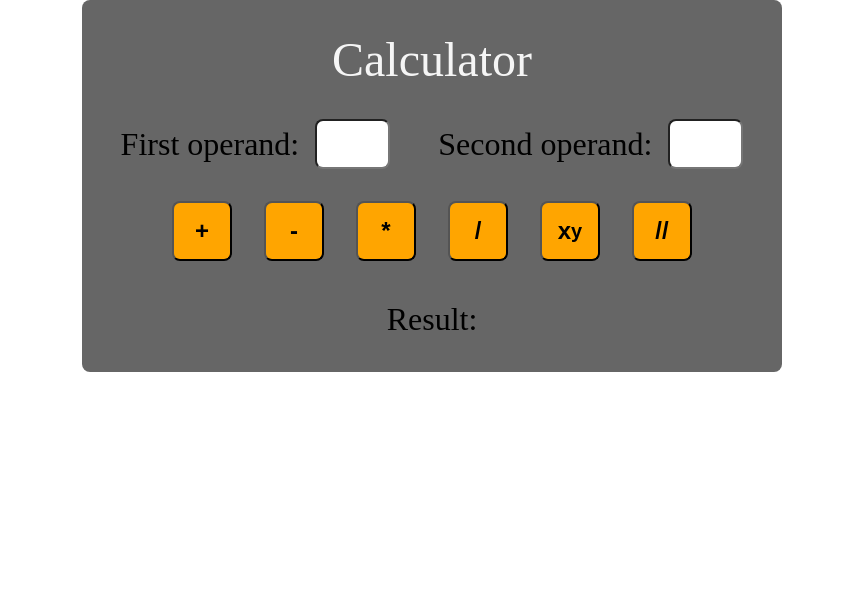
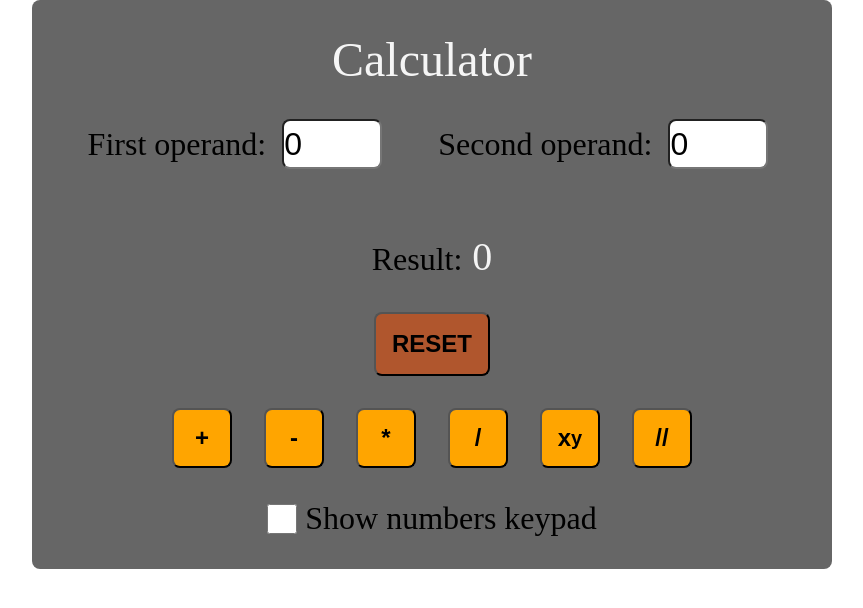
Before and after one commit to 1amanton/-GB-Education-Vue, a Vue app: page /#/ in a window 1280 px wide. Shown: the top 608 px of the page, without its empty margins (208-1071 px from the left). Built offline with nearby package versions, Linux system fonts and the light colour scheme.

Commit message:
home work nums pads

```diff
--- a/src/components/CalculatorComponent.vue
+++ b/src/components/CalculatorComponent.vue
@@ -5,9 +5,10 @@
     <div class="operand">
       <div class="operand-item">
         <label for="operand-first">First operand:</label>
-        <input type="number"
+        <input type="number" checked
                id="operand-first"
                v-model.number="operandFirst"
+
         >
       </div>
 
@@ -20,31 +21,77 @@
       </div>
     </div>
 
-    <div class="actions">
-      <button
-          @click="getSum"
-      >+</button>
-      <button
-          @click="getSubtraction"
-      >-</button>
-      <button
-          @click="getMultiply"
-      >*</button>
-      <button
-          @click="getDivide"
-      >/</button>
-      <button
-          @click="getPow"
-      >x<sup>y</sup>
-      </button>
-      <button
-          @click="getFloor"
-      >//</button>
-    </div>
+    <span class="error">{{ divideError }}</span>
 
     <div class="result">
       Result:<span id="result"> {{ result }}</span>
     </div>
+
+    <div class="reset">
+      <button @click="reset">RESET</button>
+    </div>
+
+    <div class="actions">
+      <button
+          @click="calculate()"
+      >+</button>
+      <button
+          @click="calculate('-')"
+      >-</button>
+      <button
+          @click="calculate('*')"
+      >*</button>
+      <button
+          @click="calculate('/')"
+      >/</button>
+      <button
+          @click="calculate('xy')"
+      >x<sup>y</sup>
+      </button>
+      <button
+          @click="calculate('//')"
+      >//</button>
+    </div>
+
+    <div id="numbers-show">
+      <input type="checkbox" name="" id="num-show" v-model="numbersVisibility">
+      <label for="num-show">Show numbers keypad</label>
+    </div>
+
+    <div class="numbers" v-if="numbersVisibility">
+      <div class="nums">
+        <button
+            v-for="(number,idx) in numbers"
+            :key="idx"
+            @click="numberClick(number)"
+        >
+          {{ number }}
+        </button>
+
+        <button id="backspace"
+            @click="numbersDel"
+        >&lArr;</button>
+      </div>
+
+      <div class="ops">
+        <div class="radios">
+          <div class="radios-item">
+            <input checked type="radio" name="radio-operands" id="radio-first" value="radioFirst"
+                   v-model="radioOperand"
+            >
+            <label for="radio-first">First Operand</label>
+          </div>
+
+          <div class="radios-item">
+            <input type="radio" name="radio-operands" id="radio-second" value="radioSecond"
+                   v-model="radioOperand"
+            >
+            <label for="radio-second">Second Operand</label>
+          </div>
+        </div>
+      </div>
+    </div>
+
   </div>
 </template>
 
@@ -53,12 +100,75 @@ export default {
   name: "CalculatorComponent",
   data() {
     return {
-      operandFirst: "",
-      operandSecond: "",
-      result: ""
+      operandFirst: 0,
+      operandSecond: 0,
+      numArrFirst: [],
+      numArrSecond: [],
+      radioOperand: "radioFirst",
+      result: 0,
+      divideError: "",
+      numbers: [1,2,3,4,5,6,7,8,9,0],
+      numbersVisibility: false
     }
   },
   methods: {
+    calculate(operation = "+") {
+      this.divideError = ""
+      switch (operation) {
+        case "+" :
+          this.getSum()
+          break;
+        case "-" :
+          this.getSubtraction()
+          break;
+        case "*" :
+          this.getMultiply()
+          break;
+        case "/" :
+          this.getDivide()
+          break;
+        case "xy" :
+          this.getPow()
+          break;
+        case "//" :
+          this.getFloor()
+          break;
+      }
+    },
+    reset() {
+      this.operandFirst = 0
+      this.operandSecond = 0
+      this.result = 0
+      this.divideError = ""
+      this.numArrFirst = []
+      this.numArrSecond = []
+    },
+
+    numberClick(number) {
+      if(this.radioOperand == "radioFirst") {
+        this.numArrFirst.push(number)
+        this.operandFirst = parseInt(this.numArrFirst.join(""))
+      }
+
+      if(this.radioOperand == "radioSecond") {
+        this.numArrSecond.push(number)
+        this.operandSecond = parseInt(this.numArrSecond.join(""))
+      }
+    },
+
+    numbersDel() {
+      if(this.radioOperand == "radioFirst") {
+        this.numArrFirst = this.numArrFirst.slice(0, -1)
+        this.operandFirst = parseInt(this.numArrFirst.join(""))
+      }
+
+      if(this.radioOperand == "radioSecond") {
+        this.numArrSecond = this.numArrSecond.slice(0, -1)
+        this.operandSecond = parseInt(this.numArrSecond.join(""))
+      }
+    },
+
+
     getSum() {
       return this.result = this.operandFirst + this.operandSecond
     },
@@ -72,7 +182,11 @@ export default {
     },
 
     getDivide() {
-      return this.result = this.operandFirst / this.operandSecond
+      if(this.operandSecond == 0) {
+        this.divideError = "Делить на 0 нельзя"
+      } else {
+        return this.result = this.operandFirst / this.operandSecond
+      }
     },
 
     getPow() {
@@ -92,13 +206,19 @@ export default {
   font-size: 3rem
 
 input
+  margin-right: 0.5rem
+  height: 30px
+  width: 30px
+
+
+.operand-item input
   margin-left: 1rem
   height: 50px
-  width: 75px
+  width: 100px
   border-radius: 8px
   font-size: 2rem
 
-button
+.actions button
   height: 60px
   width: 60px
   border-radius: 8px
@@ -112,6 +232,33 @@ button
   &:hover
     background-color: #e19700
 
+.nums button
+  height: 60px
+  width: 60px
+  border-radius: 8px
+  font-size: 1.5rem
+  display: flex
+  align-items: center
+  justify-content: center
+  background-color: #e3c69c
+  font-weight: bold
+  cursor: pointer
+  &:hover
+    background-color: #e0af7d
+
+.reset button, #backspace
+  padding: 1rem
+  border-radius: 8px
+  font-size: 1.5rem
+  display: flex
+  align-items: center
+  justify-content: center
+  background-color: #b0562d
+  font-weight: bold
+  cursor: pointer
+  &:hover
+    background-color: #c46032
+
 .calculator
   display: flex
   flex-direction: column
@@ -121,7 +268,7 @@ button
   font-size: 2rem
   background-color: #666
   padding: 2rem
-  width: 700px
+  width: 800px
   border-radius: 8px
   margin: 0 auto
 
@@ -139,4 +286,30 @@ button
 #result
   color: whitesmoke
   font-size: 2.5rem
+
+.error
+  color: #a41515
+  font-weight: bold
+
+#numbers-show
+  display: flex
+  align-items: center
+
+.numbers
+  display: flex
+  flex-direction: column
+  justify-content: center
+  align-items: center
+  gap: 1.5rem
+
+.nums
+  display: flex
+  gap: 0.5rem
+
+.radios
+  display: flex
+  gap: 3rem
+  &-item
+    display: flex
+    align-items: center
 </style>
```
